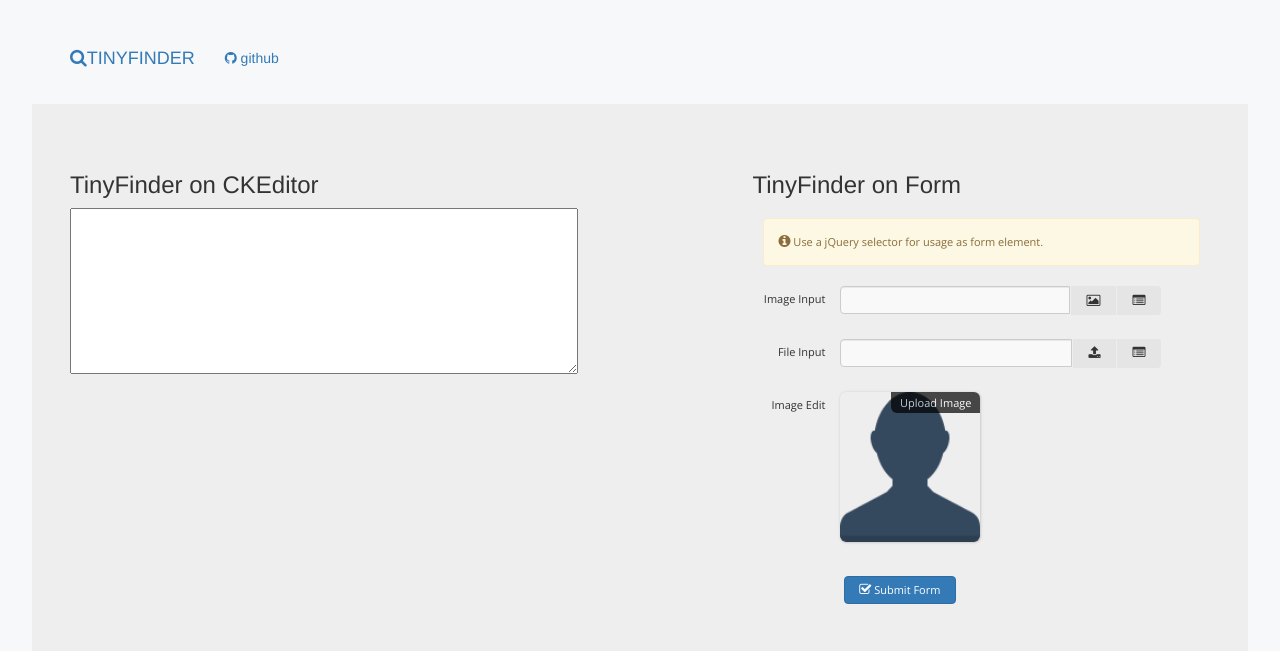
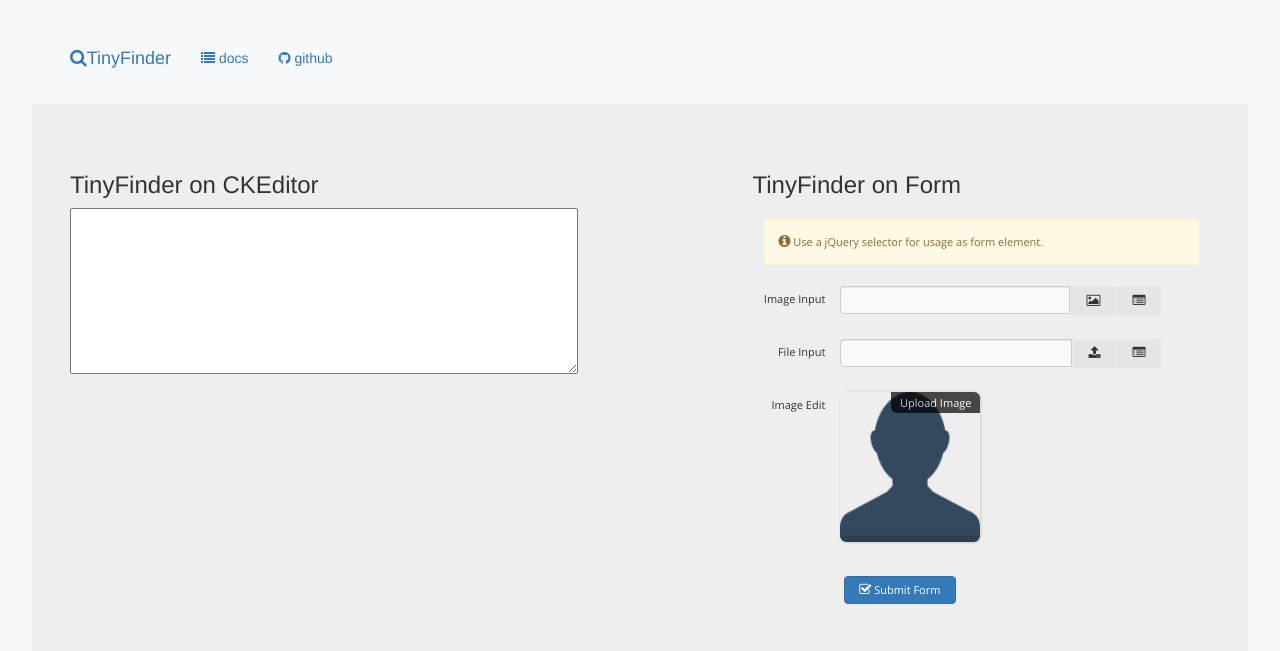
Before and after one commit to samettemizer/tinyfinder, a FastAPI app: page / in a window 1280 px wide. Shown: the top 651 px of the page. Run offline with FastAPI, Linux system fonts and the light colour scheme; some libraries are stand-ins or nearby versions.

Commit message:
peace of mind

```diff
--- a/app/templates/demo.html
+++ b/app/templates/demo.html
@@ -24,11 +24,12 @@
         <span class="icon-bar"></span>
         <span class="icon-bar"></span>
       </button>
-      <a class="navbar-brand" href="/"><i class="fa fa-search"></i>TINYFINDER</a>
+      <a class="navbar-brand" href="/"><i class="fa fa-search"></i>TinyFinder</a>
     </div>
     <div id="navbar" class="navbar-collapse collapse">
       <ul class="nav navbar-nav">
-        <li><a href="https://github.com/samettemizer/tinyfinder"><i class="fa fa-github"></i> github</a></li>
+        <li><a target="_blank" href="https://tinyfinder.stemizer.net/documentation"><i class="fa fa-list"></i> docs</a></li>
+        <li><a target="_blank" href="https://github.com/samettemizer/tinyfinder"><i class="fa fa-github"></i> github</a></li>
         <!--        <li><a href="/">Help</a></li>-->
       </ul>
     </div><!--/.navbar-collapse -->
```
Also changed, not shown: 1 other file.
